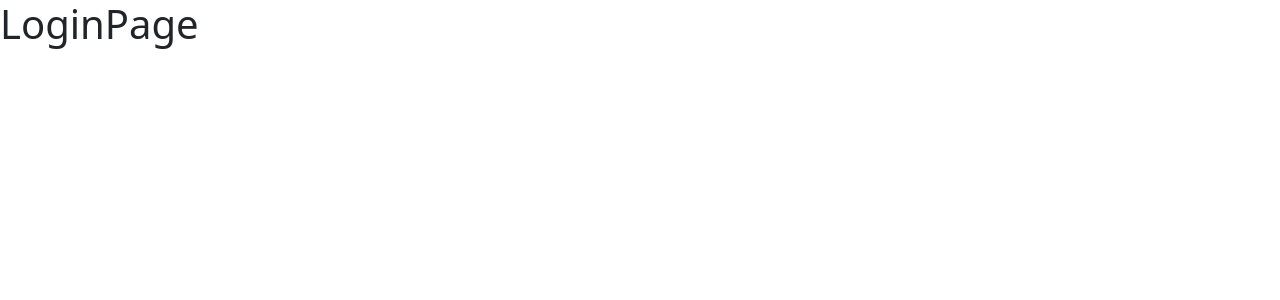
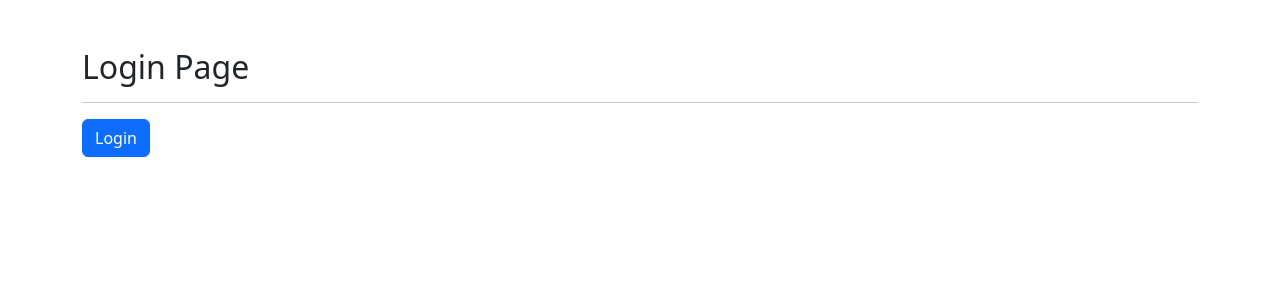
Before and after one commit to DiegoDiazVi/SPA-React-TS, a React (Vite) app: page /login in a window 1280 px wide. Shown: the top 300 px of the page. Built offline with nearby package versions, Linux system fonts and the light colour scheme.

Commit message:
feat: Update LoginPage with login functionality and styling

```diff
--- a/src/auth/pages/LoginPage.tsx
+++ b/src/auth/pages/LoginPage.tsx
@@ -1,7 +1,20 @@
+import { type NavigateFunction, useNavigate } from 'react-router-dom';
+
 export const LoginPage = (): JSX.Element => {
+  const navigate: NavigateFunction = useNavigate();
+
+  const handleClickLogin = (): void => {
+    navigate('/', { replace: true });
+  };
+
   return (
-    <>
-      <h1>LoginPage</h1>
-    </>
+    <div className="container mt-5">
+      <h2>Login Page</h2>
+      <hr />
+
+      <button className="btn btn-primary" onClick={handleClickLogin}>
+        Login
+      </button>
+    </div>
   );
 };
```
